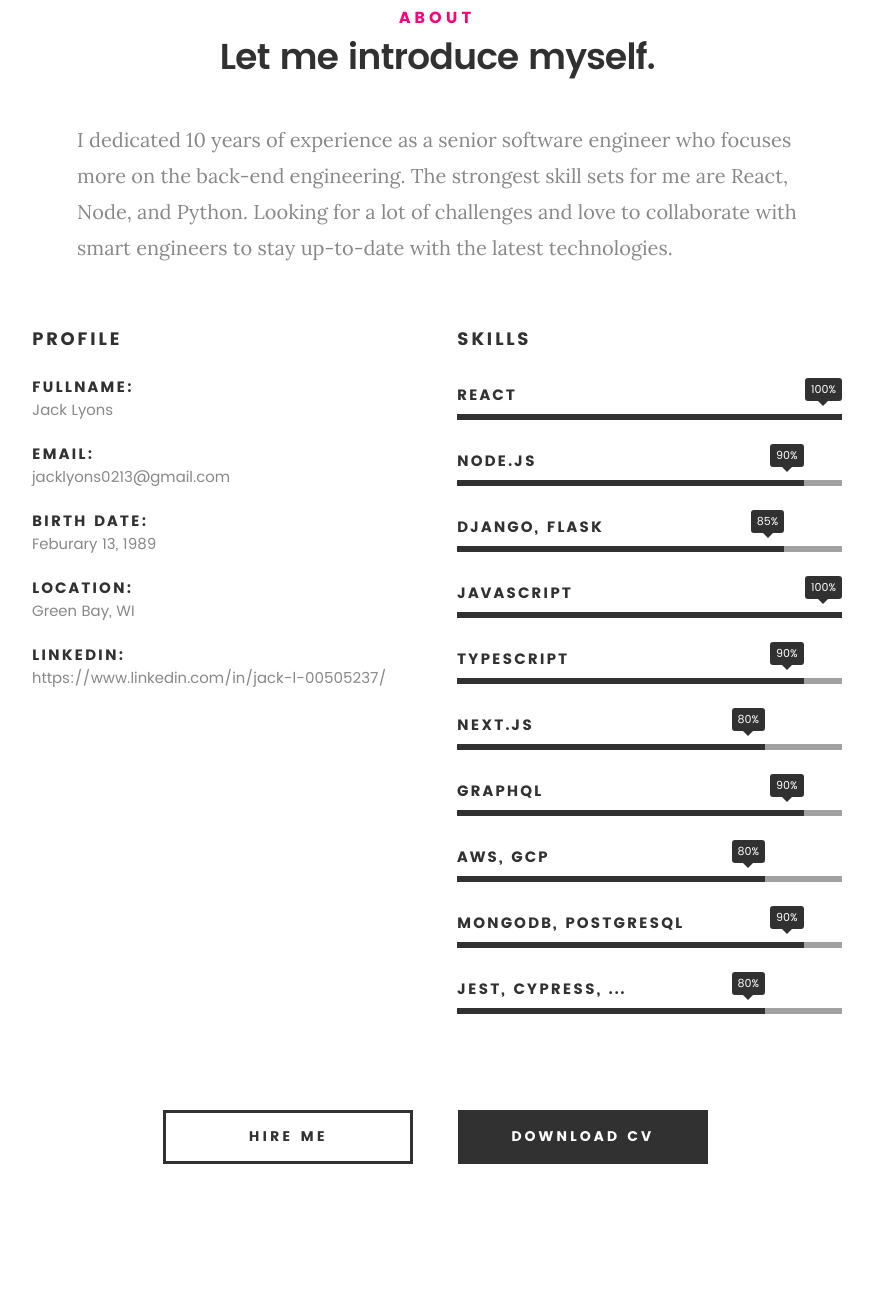
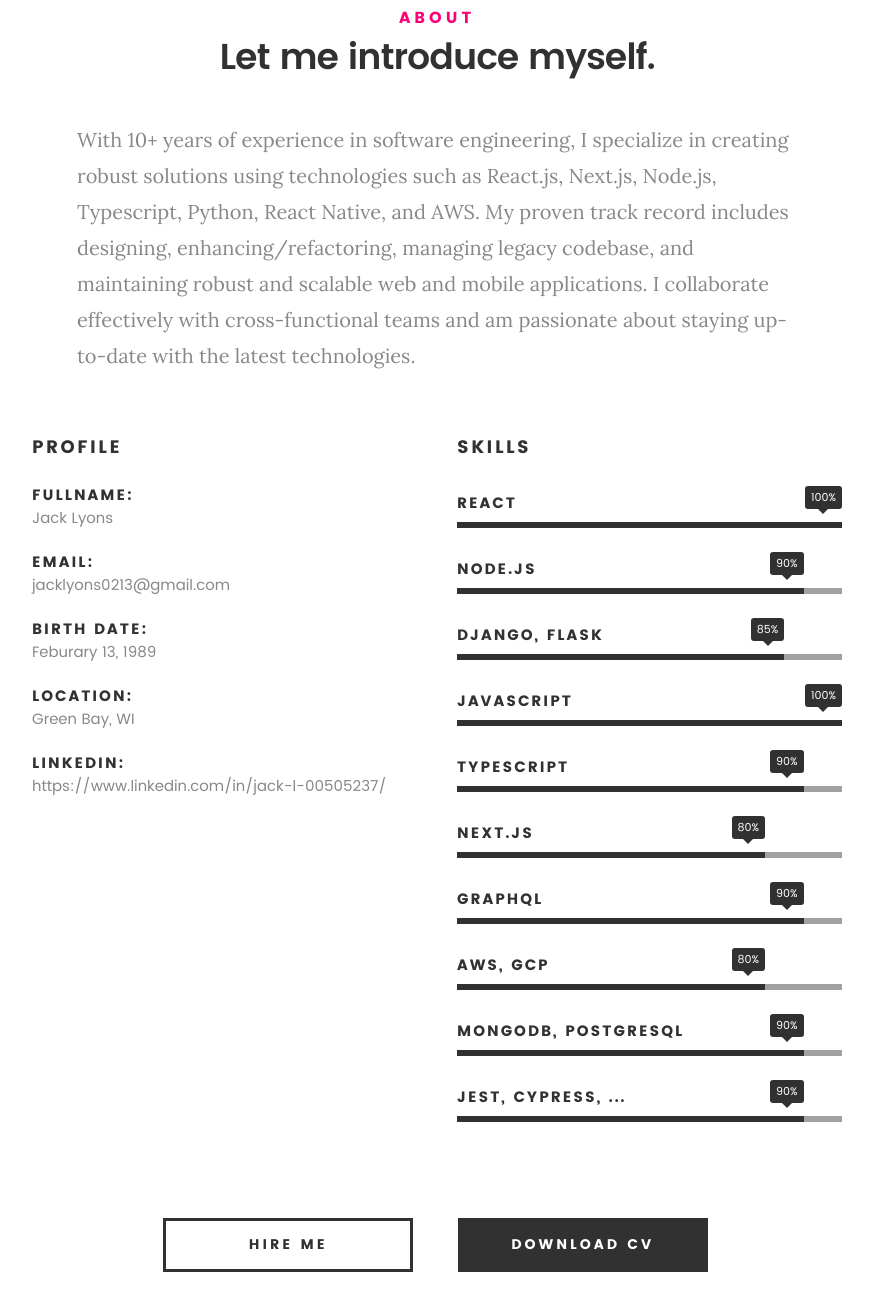
Before and after one commit to JackLyons0213/portfolio, a plain HTML site: page index.html in a window 1280 px wide. Shown: the part 917-2220 px from the top of the page, without its empty margins (203-1076 px from the left). Drawn offline with Linux system fonts and the light colour scheme; files whose address does not match are found by name.

Commit message:
update content

```diff
--- a/index.html
+++ b/index.html
@@ -103,10 +103,10 @@
 
 				<div class="intro-info">
 
-					<p class="lead">I dedicated 10 years of experience as a senior software engineer who focuses more on the back-end engineering.
-						The strongest skill sets for me are React, Node, and Python.
-						Looking for a lot of challenges and love to collaborate with smart engineers to stay up-to-date
-						with the latest technologies.</p>
+					<p class="lead">With 10+ years of experience in software engineering, I specialize in creating robust solutions using technologies such as React.js, Next.js, Node.js, Typescript, Python, React Native, and AWS.
+						My proven track record includes designing, enhancing/refactoring, managing legacy codebase, and maintaining robust and scalable web and mobile applications.
+						I collaborate effectively with cross-functional teams and am passionate about staying up-to-date with the latest technologies.
+					</p>
 				</div>
 
 			</div>
@@ -187,7 +187,7 @@
 						<strong>MongoDB, PostgreSQL</strong>
 					</li>
 					<li>
-						<div class="progress percent80"><span>80%</span></div>
+						<div class="progress percent90"><span>90%</span></div>
 						<strong>Jest, Cypress, ...</strong>
 					</li>
 				</ul> <!-- /skill-bars -->
@@ -230,7 +230,7 @@
 
 						<div class="timeline-header">
 							<h3>Senior Full Stack Engineer</h3>
-							<p>Aug 2021 - Feb 2024</p>
+							<p>Aug 2021 - May 2024</p>
 						</div>
 
 						<div class="timeline-content">
```
Lines whose indentation alone changed are shown as unchanged.
